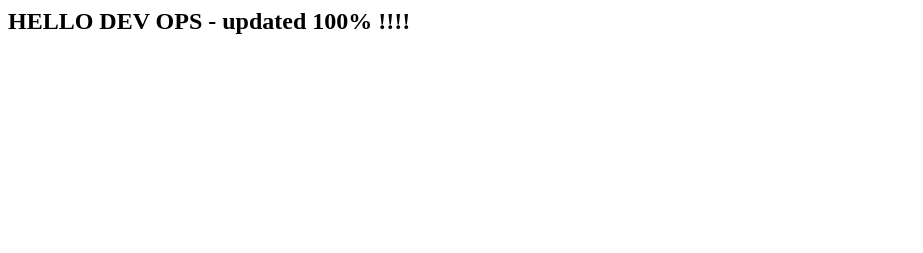
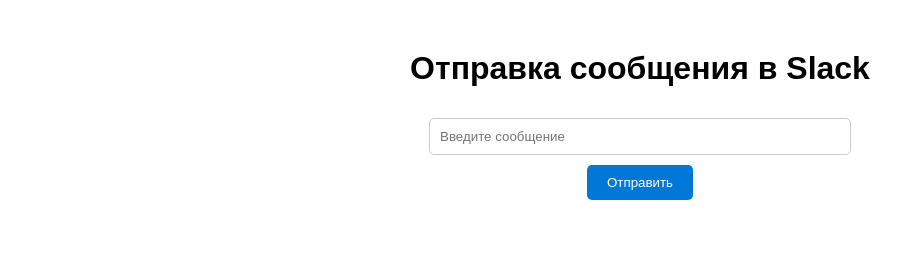
Before and after one commit to Shantagust/devops_task, a plain HTML site: page index.html in a window 1280 px wide. Shown: the whole page, without its empty margins (0-923 px from the left). Drawn offline with Linux system fonts and the light colour scheme.

Commit message:
Update index.html

```diff
--- a/index.html
+++ b/index.html
@@ -1,5 +1,79 @@
-<html>
-<h2>
-	HELLO DEV OPS - updated <b>100% </b>!!!!
-</h2>
+<!DOCTYPE html>
+<html lang="en">
+<head>
+    <meta charset="UTF-8">
+    <meta name="viewport" content="width=device-width, initial-scale=1.0">
+    <title>Отправка сообщения в Slack</title>
+    <style>
+        body {
+            font-family: Arial, sans-serif;
+            max-width: 500px;
+            margin: 50px auto;
+            text-align: center;
+        }
+        input[type="text"] {
+            width: 80%;
+            padding: 10px;
+            margin: 10px 0;
+            border: 1px solid #ccc;
+            border-radius: 5px;
+        }
+        button {
+            padding: 10px 20px;
+            background-color: #0078d7;
+            color: #fff;
+            border: none;
+            border-radius: 5px;
+            cursor: pointer;
+        }
+        button:hover {
+            background-color: #005bb5;
+        }
+    </style>
+</head>
+<body>
+    <h1>Отправка сообщения в Slack</h1>
+    <input type="text" id="slackMessage" placeholder="Введите сообщение" />
+    <button onclick="sendMessage()">Отправить</button>
+
+    <script>
+        function sendMessage() {
+            const message = document.getElementById('slackMessage').value; // Получаем введенное сообщение
+
+            if (!message) {
+                alert('Введите сообщение!');
+                return;
+            }
+
+            const token = 'xapp-1-A08362MUU00-8070792454599-139fbb6ac4b9acc52bda28d92c4de15cbc973e23c8ef808a917051eed3dde4a5'; // Ваш OAuth Access Token
+            const channel = 'C082H50QK99'; // ID канала
+
+            fetch('https://slack.com/api/chat.postMessage', {
+                method: 'POST',
+                headers: {
+                    'Content-Type': 'application/json',
+                    'Authorization': `Bearer ${token}`,
+                },
+                body: JSON.stringify({
+                    channel: channel,
+                    text: message,
+                }),
+            })
+            .then(response => response.json())
+            .then(data => {
+                console.log(data);
+                if (data.ok) {
+                    alert('Сообщение отправлено!');
+                } else {
+                    alert(`Ошибка при отправке: ${data.error}`);
+                    console.error('Ошибка:', data);
+                }
+            })
+            .catch(error => {
+                alert('Ошибка при отправке сообщения.');
+                console.error('Ошибка:', error);
+            });
+        }
+    </script>
+</body>
 </html>
```
